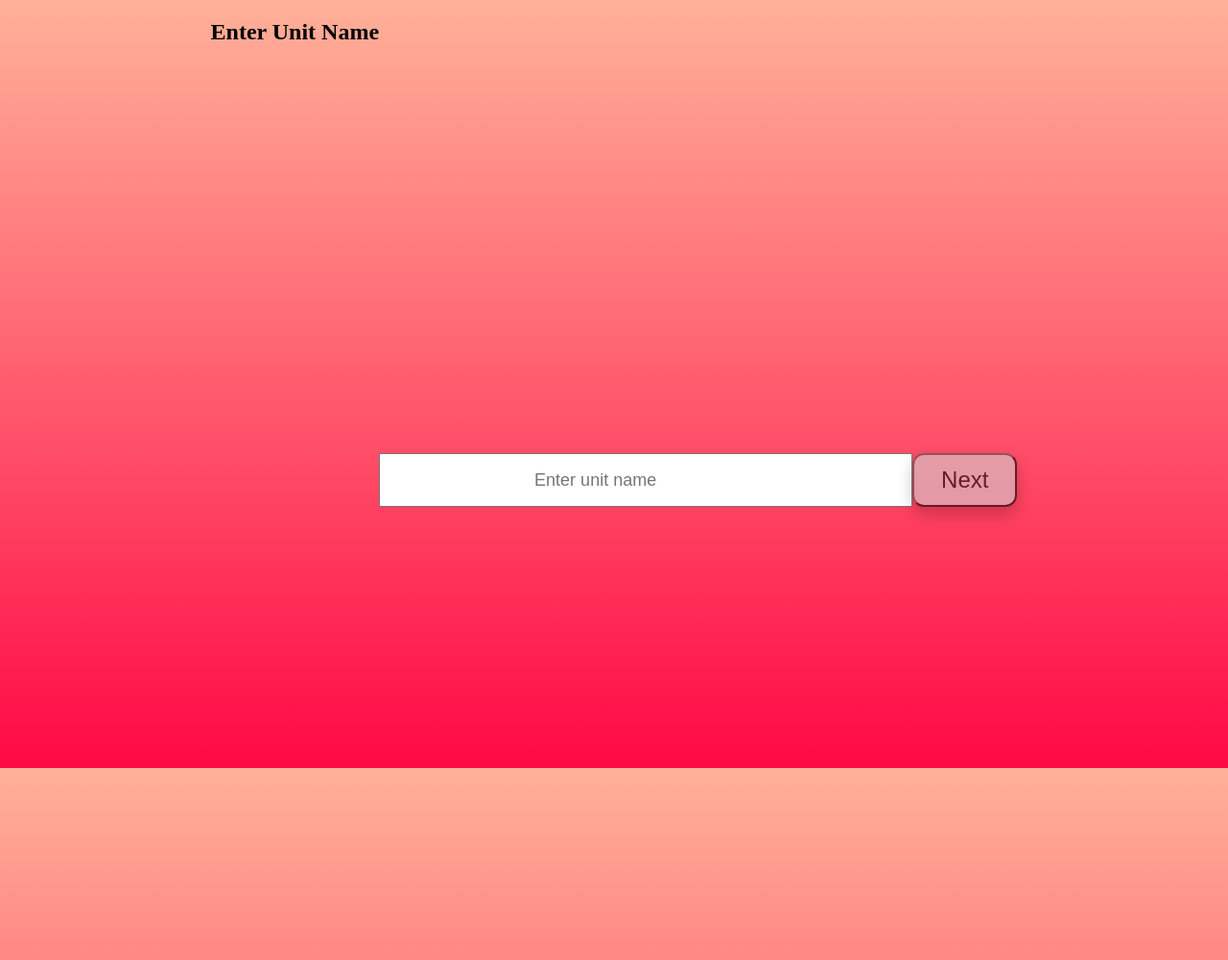
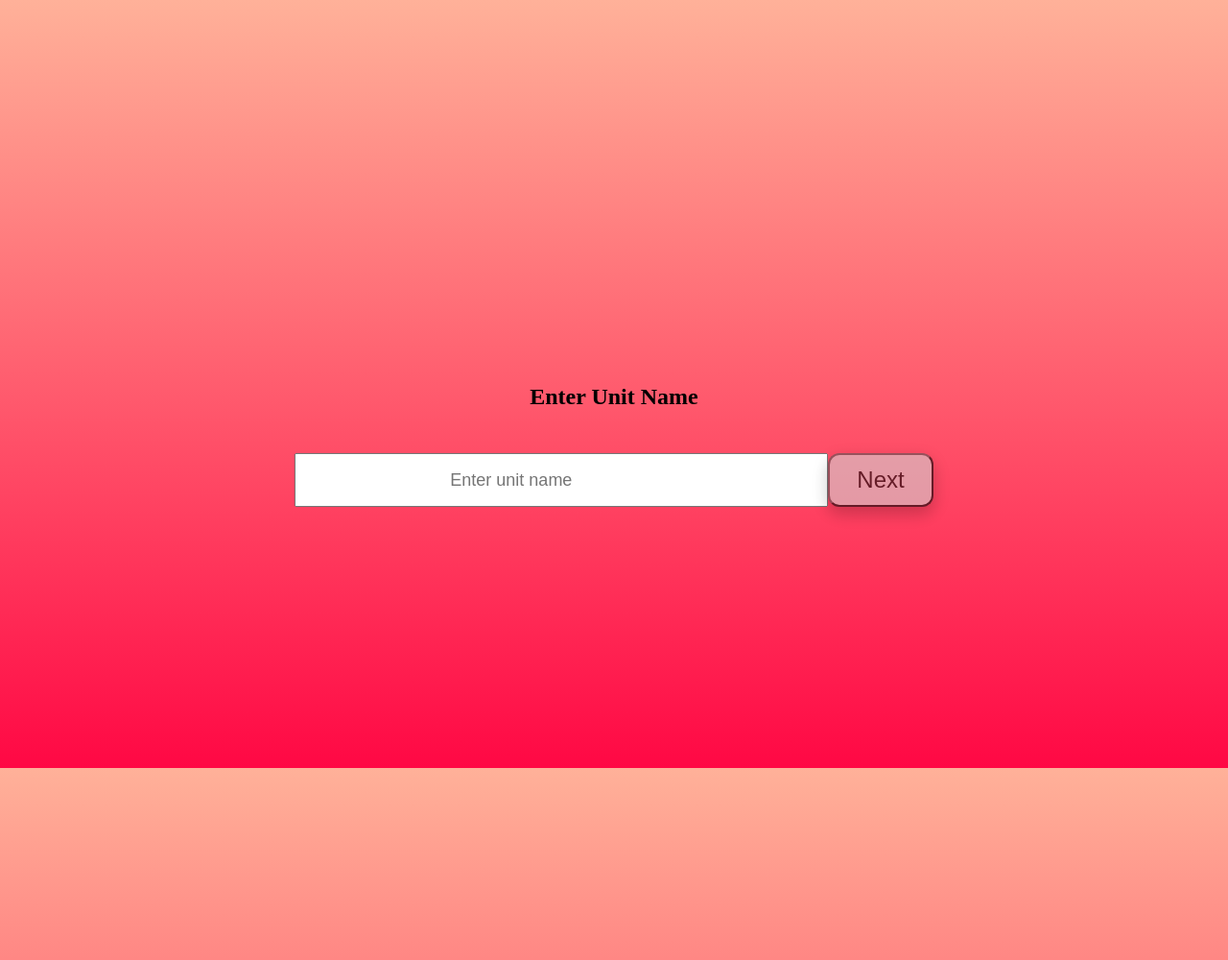
Before and after one commit to engineerdragon01/unitproject-repo, a Python web app: template templates/enter.html in a window 1280 px wide. Shown: the whole page at 96% size. Run offline with Jinja, Linux system fonts and the light colour scheme; the template is opened without the code that fills it, so the values that code supplies are empty.

Commit message:
centered enter title on enter.html page

```diff
--- a/stylesheets/enter.css
+++ b/stylesheets/enter.css
@@ -10,10 +10,13 @@ html {
 }
 
 .enterTitle {
+  /* line-height: 400px; */
+  margin-top: 400px;
   display: flex;
+  position: absolute;
   width: 100%;
-  flex-direction: row;
-  justify-content: center;
+  flex-direction: column;
+  justify-content: space-around;
   align-items: center;
   text-align: center;
 }
--- a/templates/enter.html
+++ b/templates/enter.html
@@ -9,11 +9,8 @@
     <link rel="stylesheet" href="stylesheets/enter.css">
   </head>
   <body class="enterPage">
+    <h2 class="enterTitle">Enter Unit Name</h2>
     <div class="everything">
-      <center>
-      <h2 class="enterTitle">Enter Unit Name</h2>
-      </center>
-      <br>
       <div class="center">
         <form class="formFlex" action="/task" method="GET">
           <input class=unit_input type="text" placeholder = "Enter unit name" name="group">
```
